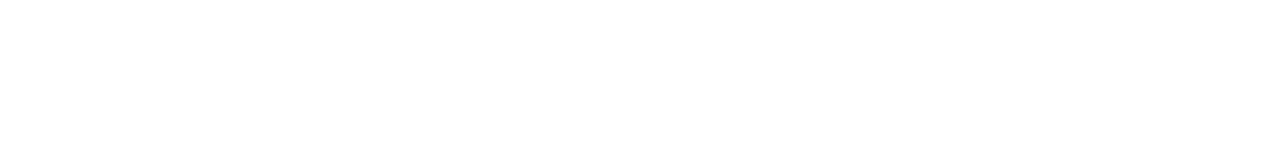
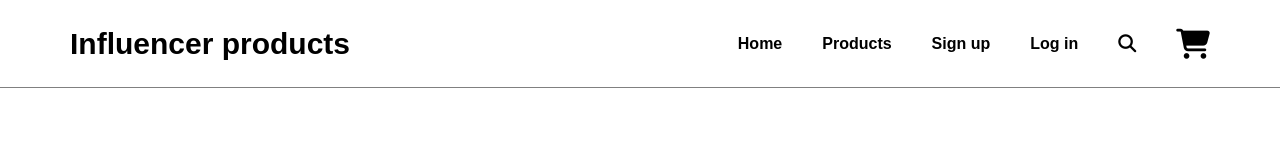
Before and after one commit to rakib760135/influencer-gears, a plain HTML site: page index.html in a window 1280 px wide. Drawn offline with Linux system fonts and the light colour scheme.

Commit message:
nav bar done

```diff
--- a/index.html
+++ b/index.html
@@ -4,9 +4,35 @@
     <meta charset="UTF-8">
     <meta name="viewport" content="width=device-width, initial-scale=1.0">
     <title>Influencer Gears</title>
+    <link rel="stylesheet" href="https://cdnjs.cloudflare.com/ajax/libs/font-awesome/6.6.0/css/all.min.css" integrity="sha512-Kc323vGBEqzTmouAECnVceyQqyqdsSiqLQISBL29aUW4U/M7pSPA/gEUZQqv1cwx4OnYxTxve5UMg5GT6L4JJg==" crossorigin="anonymous" referrerpolicy="no-referrer" />
     <link rel="stylesheet" href="style.css">
 </head>
 <body>
 
+    <header class="container">
+
+        <!-- nav section start -->
+
+        <nav class="nav-bar">
+            <h2>Influencer products</h2>
+            <div class="nav-part2">
+                <ul class="nav-content">
+                    <li>Home</li>
+                    <li>Products</li>
+                    <li>Sign up</li>
+                    <li>Log in</li>
+                    <i class="search-icon fa-solid fa-magnifying-glass"></i>
+                    <i class="add-to-card fa-solid fa-cart-shopping"></i>
+                </ul>
+            </div>
+        </nav>
+        <!-- nav section end -->
+
+
+
+    </header>
+
+
+
 </body>
 </html>
--- a/style.css
+++ b/style.css
@@ -2,4 +2,47 @@
     margin: 0;
     padding: 0;
     box-sizing: border-box;
+    font-family: Arial, Helvetica, sans-serif;
 }
+
+/* <!-- nav-bar section start --> */
+
+.nav-bar{
+    height: 88px;
+    width: 100%;
+    display: flex;
+    justify-content: space-between;
+    align-items: center;
+    padding: 0 70px;
+    border-bottom: 1px solid gray;
+}
+
+.nav-bar h2{
+    font-size: 30px;
+    font-weight: 650;
+
+}
+
+.nav-content li{
+    font-weight: 550;
+}
+
+.nav-content{
+    display: flex;
+    gap: 40px;
+    list-style: none;
+    justify-content: center;
+    align-items: center;
+    cursor: pointer;
+}
+
+.search-icon {
+    font-size: 18px;
+    font-weight: 800;
+}
+
+.add-to-card{
+    font-size: 30px;
+}
+
+/* nav-bar section end  */
```
